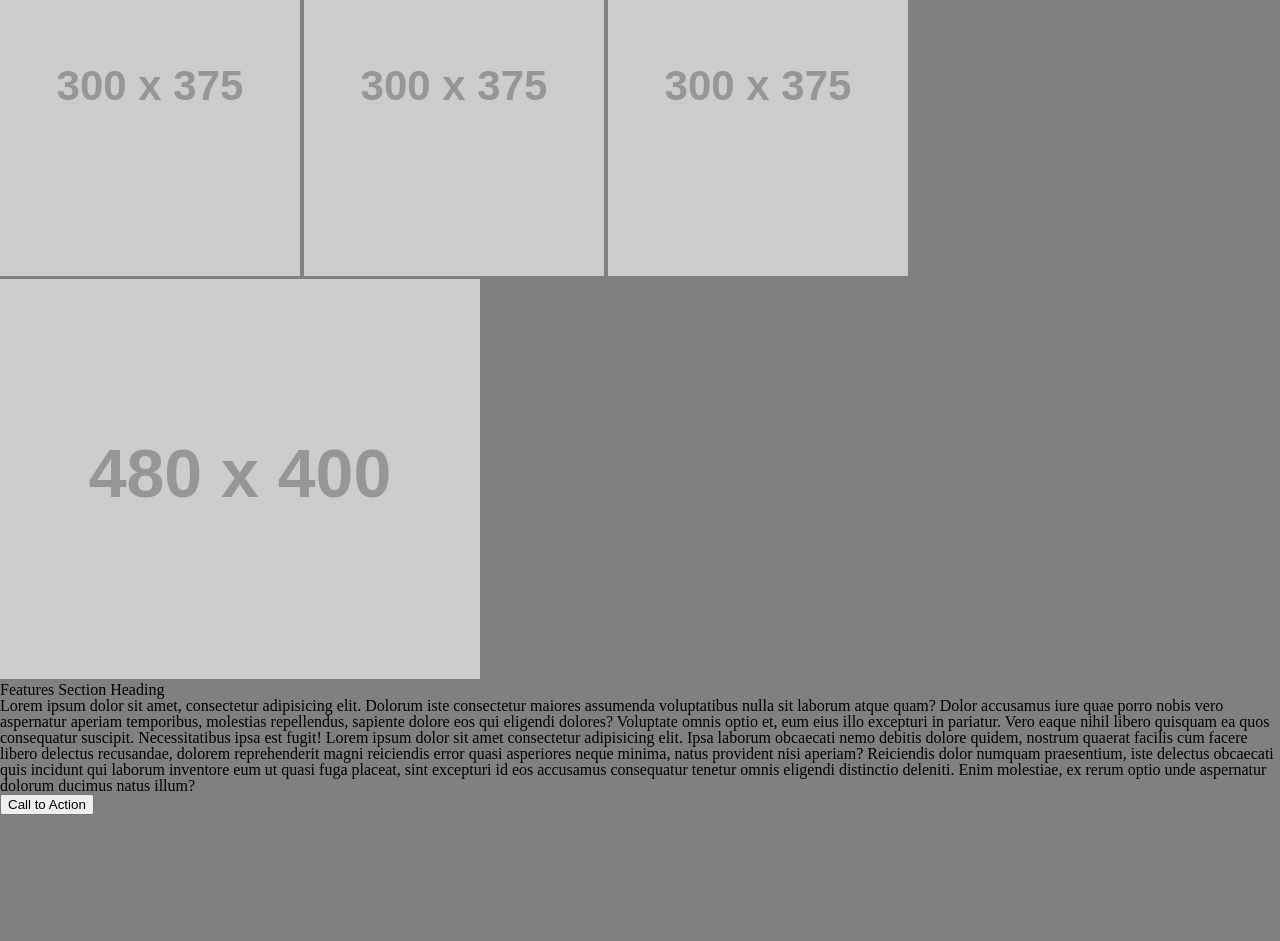
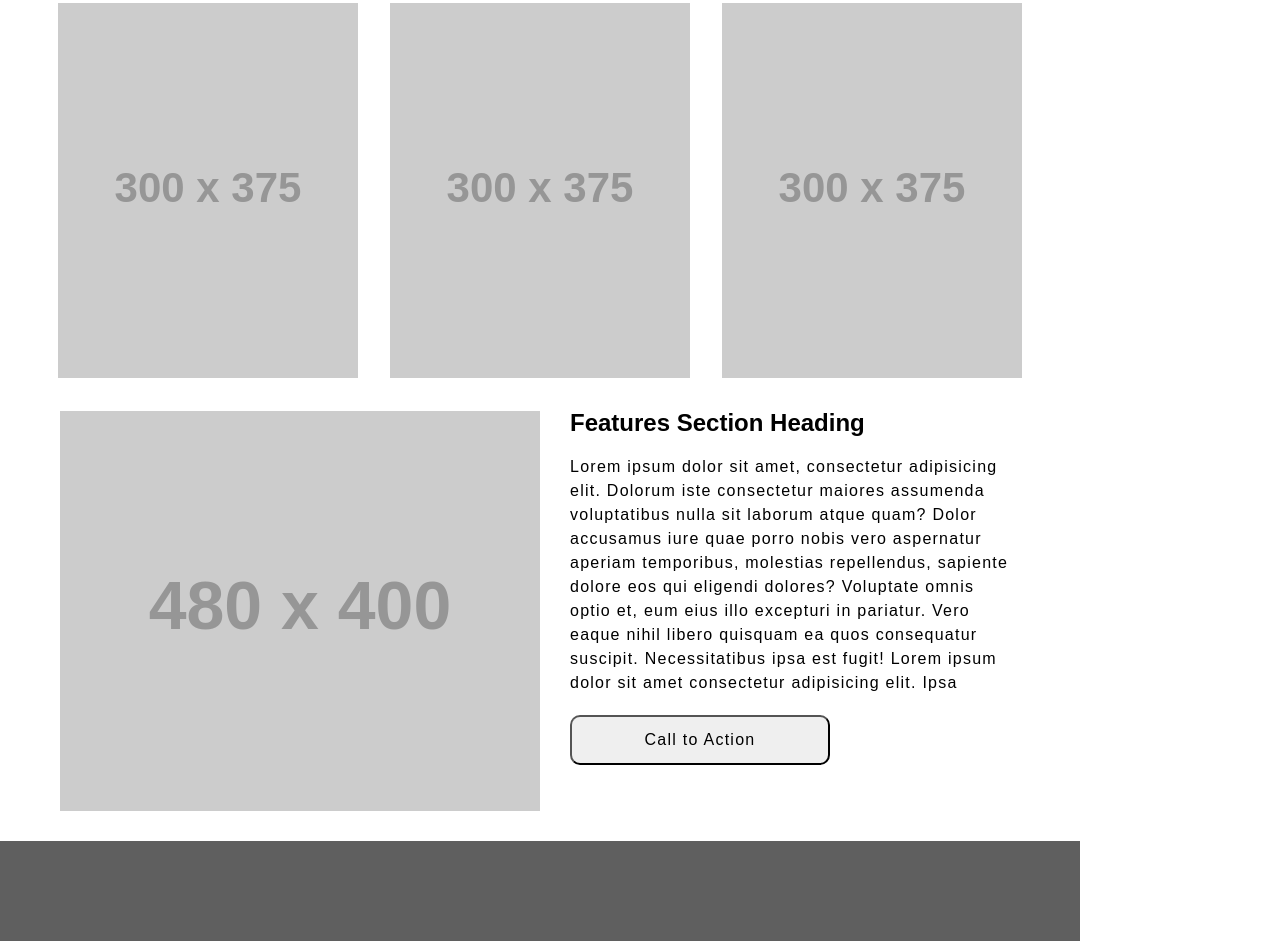
Before and after one commit to William-Moreno/wireframe-exercise, a plain HTML site: page index.html in a window 1280 px wide. Shown: the part 625-1566 px from the top of the page. Before the commit the page ends 1440 px from the top, so only its background shows below. Drawn offline with Linux system fonts and the light colour scheme; placeholder pictures from the web are drawn by us.

Commit message:
working on styling to create a matching wireframe

```diff
--- a/css/styles.css
+++ b/css/styles.css
@@ -1,3 +1,81 @@
 body {
-  background-color: gray;
+  width: 1080px;
+  background-color: white;
 }
+
+nav {
+  height: 100px;
+  background-color: rgb(95, 95, 95);
+  line-height: 100px;
+  padding-top: 15px;
+}
+
+nav img {
+  margin-left: 60px;
+}
+
+nav a {
+  line-height: 100px;
+}
+#hero {
+  box-sizing: border-box;
+  margin: 30px 60px 0 60px;
+}
+
+#sub-banners {
+  box-sizing: border-box;
+  margin-top: 30px;
+  margin-left: 58px;
+}
+
+#subban2 {
+  margin-left: 28px;
+  margin-right: 28px;
+}
+
+#featured {
+  box-sizing: border-box;
+  margin-top: 30px;
+  margin-left: 60px;
+  margin-right: 60px;
+  font-family: Arial, Helvetica, sans-serif;
+}
+
+#feature-img {
+  float: left;
+  padding-bottom: 30px;
+}
+
+#feature-info {
+  float: right;
+  width: 450px;
+}
+
+h4 {
+  font-size: 24px;
+  font-weight: bold;
+  margin-bottom: 20px;
+}
+
+#feature-info p {
+  height: 240px;
+  line-height: 24px;
+  letter-spacing: 1.25px;
+  overflow: scroll;
+  margin-bottom: 20px;
+}
+
+#call-to-action {
+  height: 50px;
+  width: 260px;
+  font-size: 16px;
+  letter-spacing: 1.25px;
+  border-radius: 10px;
+}
+
+footer {
+  clear: both;
+  margin-top: 30px;
+  height: 100px;
+  background-color: rgb(95, 95, 95);
+}
```
